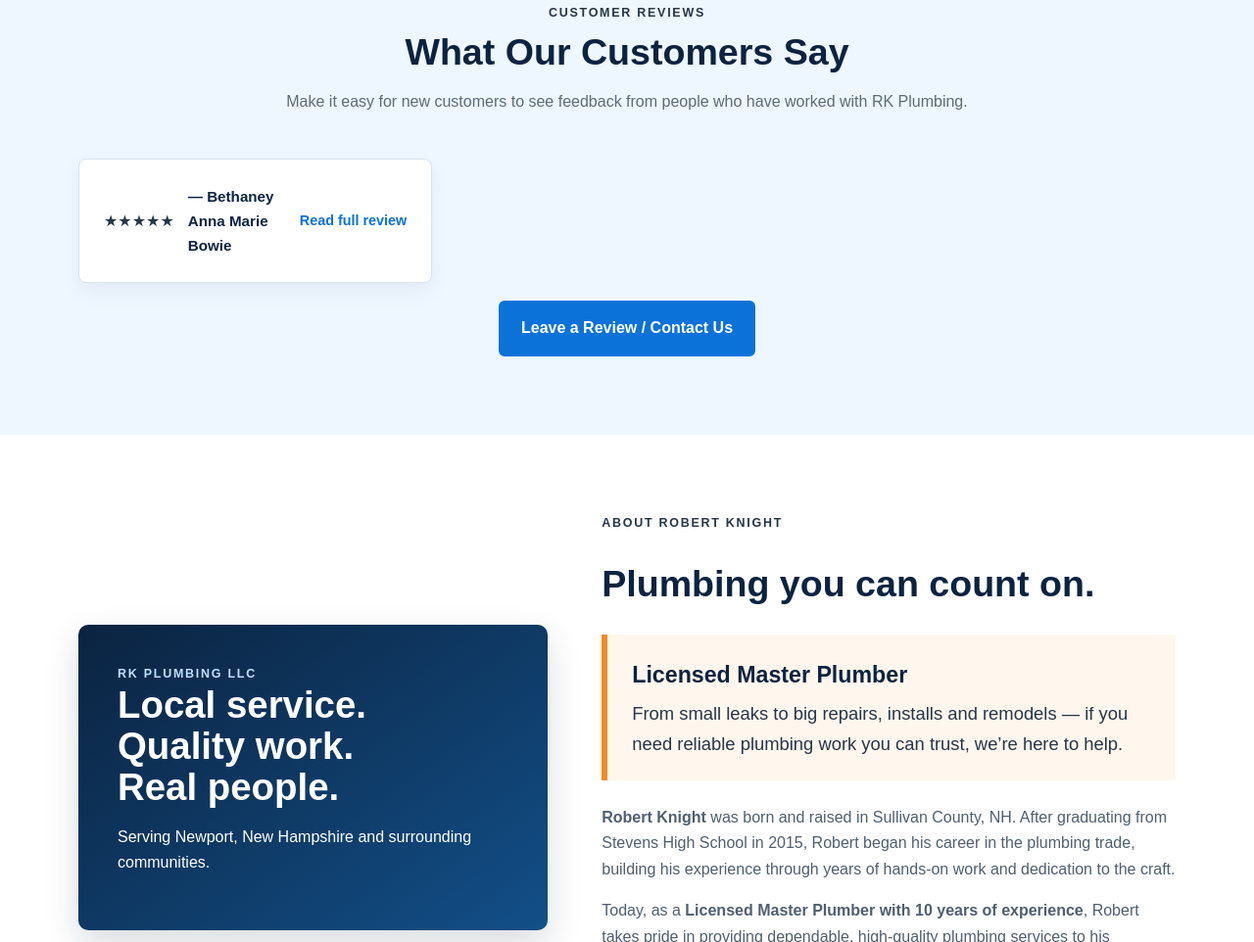
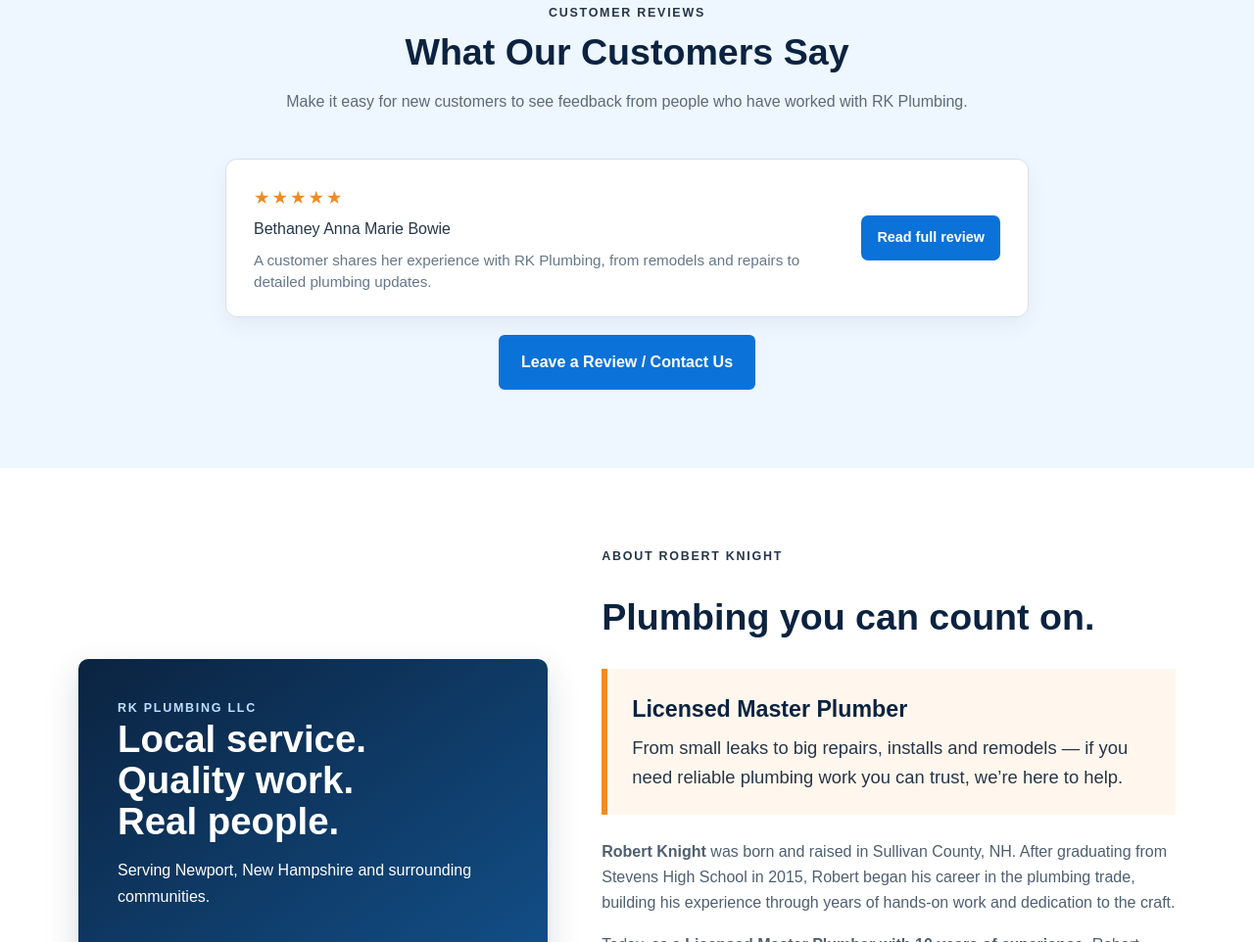
Before and after one commit to zrknightplumbing-ui/rk-plumbing-website, a website: page index.html in a window 1280 px wide. Shown: the part 3473-4435 px from the top of the page at 98% size. Drawn offline with Linux system fonts and the light colour scheme.

Commit message:
Clean up collapsible customer review design

```diff
--- a/index.html
+++ b/index.html
@@ -21,7 +21,7 @@ section{padding:80px 0}.section-head{max-width:760px;margin:0 auto 45px;text-ali
 .contact{background:var(--light)}.contact-grid{display:grid;grid-template-columns:1fr 1fr;gap:25px}.contact-card{background:#fff;border:1px solid var(--line);padding:30px;border-radius:8px;box-shadow:0 8px 24px rgba(11,35,64,.06)}.contact-row{display:flex;gap:15px;margin:19px 0}.contact-row b{display:block;color:var(--navy)}.contact-row a{font-weight:800;text-decoration:underline;color:var(--blue-dark)}.contact-icon{width:42px;height:42px;background:var(--blue);color:#fff;border-radius:50%;display:grid;place-items:center;flex:none}form{display:grid;gap:13px}input,textarea{width:100%;padding:14px;border:1px solid #b9c9d9;border-radius:6px;font:inherit}input:focus,textarea:focus{outline:3px solid rgba(11,114,217,.16);border-color:var(--blue)}textarea{min-height:130px;resize:vertical}
 footer{background:var(--navy);color:#c9d7e6;padding:30px 0}.footer-row{display:flex;justify-content:space-between;align-items:center;gap:20px}.footer-brand{color:#fff;font-weight:900;font-size:1.1rem}footer a{text-decoration:underline;color:#fff}
 .gallery{background:#fff}.gallery-grid{display:grid;grid-template-columns:repeat(3,1fr);gap:18px}.photo-card{border:1px solid var(--line);border-radius:8px;overflow:hidden;background:#f5f9fd}.photo-card img{display:block;width:100%;aspect-ratio:4/3;object-fit:cover}.photo-placeholder{aspect-ratio:4/3;display:grid;place-items:center;padding:25px;text-align:center;color:#65778a;background:linear-gradient(135deg,#f2f7fc,#dceafa);font-weight:800;text-transform:uppercase;letter-spacing:.05em}.photo-card figcaption{background:#fff;padding:14px 16px;font-weight:700;color:var(--navy)}
-.reviews{background:var(--sky)}.review-grid{display:grid;grid-template-columns:repeat(3,1fr);gap:18px}.review{background:#fff;border:1px solid var(--line);border-radius:8px;padding:25px;box-shadow:0 8px 22px rgba(11,35,64,.05)}.review summary{list-style:none;cursor:pointer}.review summary::-webkit-details-marker{display:none}.review-summary{display:flex;align-items:center;justify-content:space-between;gap:14px}.review-summary .stars{margin:0}.review-summary .reviewer{font-size:.95rem}.review-summary .read-more{color:var(--blue);font-weight:800;font-size:.9rem;white-space:nowrap}.review[open] .read-more::after{content:" Less"}.review:not([open]) .read-more::after{content:" Read full review"}.review p{font-size:1.02rem;margin:0 0 15px;color:#44576a}.reviewer{font-weight:900;color:var(--navy)}.review-note{margin-top:30px;text-align:center;color:#667789}.review-cta{margin-top:18px;text-align:center}
+.reviews{background:var(--sky)}.review-grid{display:flex;justify-content:center}.review{width:100%;max-width:820px;background:#fff;border:1px solid var(--line);border-radius:12px;padding:24px 28px;box-shadow:0 8px 22px rgba(11,35,64,.05)}.review summary{list-style:none;cursor:pointer}.review summary::-webkit-details-marker{display:none}.review-summary{display:grid;grid-template-columns:1fr auto;grid-template-areas:"stars action" "name action" "excerpt action";align-items:center;column-gap:28px;row-gap:4px}.review-summary .stars{grid-area:stars;margin:0;color:var(--orange);font-size:1.15rem;letter-spacing:2px}.review-summary .reviewer{grid-area:name;font-size:1rem}.review-summary .review-excerpt{grid-area:excerpt;color:#667789;font-size:.95rem;line-height:1.45;margin-top:3px}.review-summary .read-more{grid-area:action;background:var(--blue);color:#fff;font-weight:800;font-size:.9rem;padding:11px 16px;border-radius:7px;white-space:nowrap}.review[open] .read-more::after{content:"Close review"}.review:not([open]) .read-more::after{content:"Read full review"}.review-body{margin-top:22px;padding-top:20px;border-top:1px solid var(--line)}.review-body p{font-size:1.02rem;margin:0 0 15px;color:#44576a}.review-note{margin-top:30px;text-align:center;color:#667789}.review-cta{margin-top:18px;text-align:center}
 @media(max-width:800px){nav{display:none}.hero-grid,.about-grid,.contact-grid{grid-template-columns:1fr}.cards,.gallery-grid,.review-grid{grid-template-columns:1fr 1fr}.hero{padding:62px 0}.band .container,.footer-row{flex-direction:column;align-items:flex-start}}
 @media(max-width:520px){.cards,.gallery-grid,.review-grid{grid-template-columns:1fr}.top .container{flex-direction:column;gap:2px}.logo img{width:145px}.hero h1{font-size:2.7rem}section{padding:60px 0}}
 </style>
@@ -83,7 +83,7 @@ footer{background:var(--navy);color:#c9d7e6;padding:30px 0}.footer-row{display:f
 <div class="section-head"><div class="eyebrow">Customer Reviews</div><h2>What Our Customers Say</h2><p>Make it easy for new customers to see feedback from people who have worked with RK Plumbing.</p></div>
 <div class="review-grid">
 <details class="review">
-<summary><div class="review-summary"><span class="stars">★★★★★</span><span class="reviewer">— Bethaney Anna Marie Bowie</span><span class="read-more"></span></div></summary>
+<summary><div class="review-summary"><span class="stars">★★★★★</span><span class="reviewer">Bethaney Anna Marie Bowie</span><span class="review-excerpt">A customer shares her experience with RK Plumbing, from remodels and repairs to detailed plumbing updates.</span><span class="read-more"></span></div></summary>
 <div class="review-body">
 <p>“Our family cannot recommend RK Plumbing and Robby enough! Robby is absolutely amazing. He is reliable, knowledgeable, thorough and genuinely one of those people where you can say, ‘There is nothing this guy can’t do,’ and he’ll prove you right.</p>
 <p>He has handled all of our plumbing needs from complete kitchen and bathroom remodels to smaller repairs and detailed updates. During our kitchen remodel, he removed old lead pipes and replaced them with new plumbing. He did the same when he installed our whole house water filtration system, replacing additional lead plumbing with new, updated pipes. He doesn’t take shortcuts and he genuinely cares about making sure the work is done correctly and safely.</p>
```
